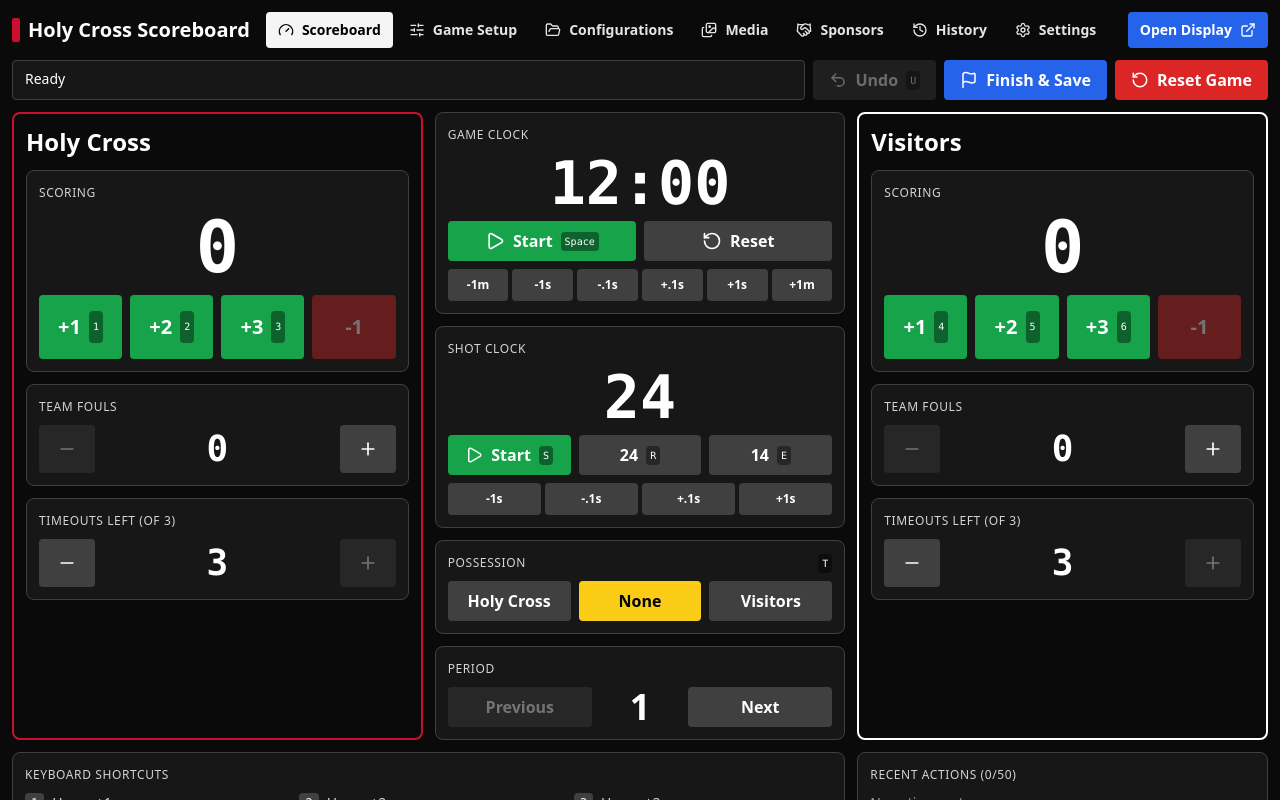
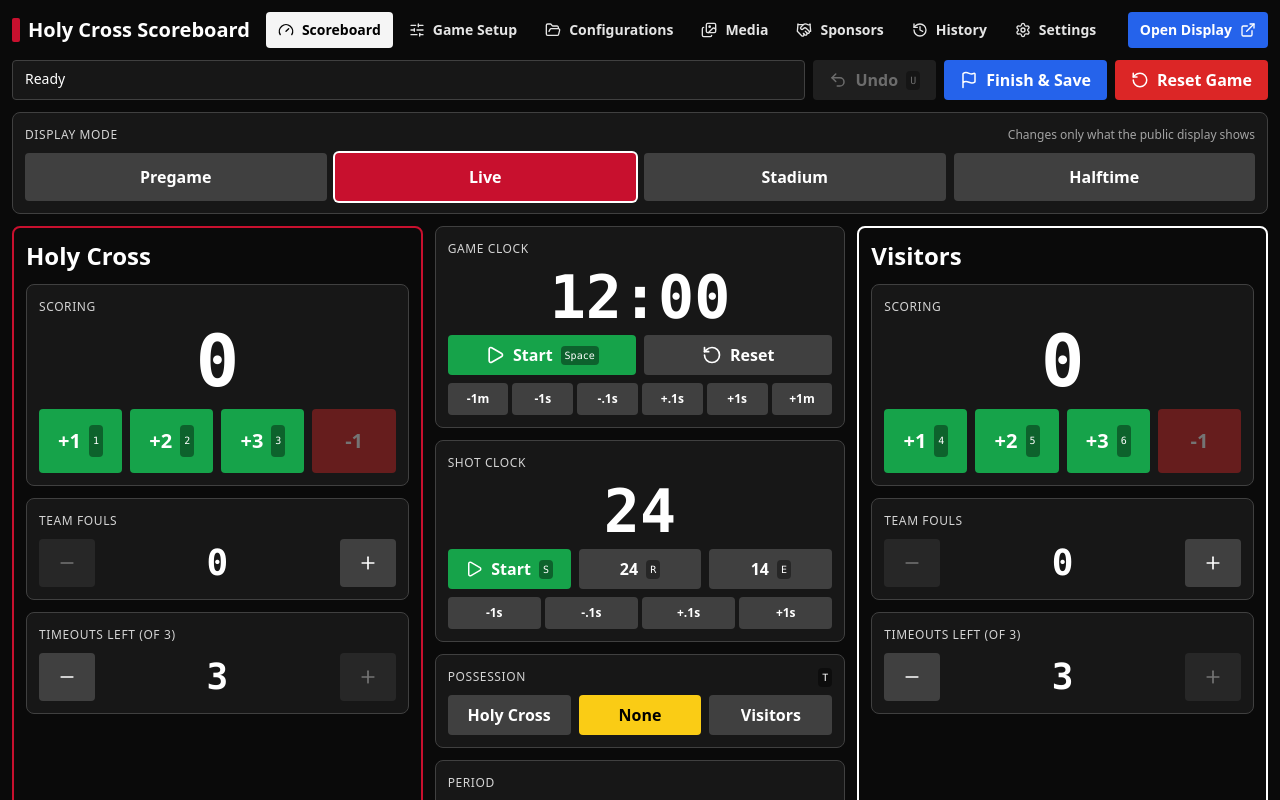
Before and after one commit to jamesabr11/Brightlink-Scoreboard-Application, a React (Vite) app: page / in a window 1280 px wide. Shown: the top 800 px of the page. Built offline with nearby package versions, Linux system fonts and the light colour scheme.

Commit message:
feat(operator): add display mode switching and countdown controls (#2)

```diff
--- a/src/components/basketball/OperatorView.tsx
+++ b/src/components/basketball/OperatorView.tsx
@@ -4,6 +4,7 @@ import { ClockDisplay } from './ClockDisplay';
 import { SHORTCUTS, keyName, shortcutKey, useShortcuts } from './shortcuts';
 import { negative, neutral, positive, primary, buttonBase } from './styles';
 import { Panel, TeamLogo } from './ui';
+import { PresentationPanel } from './PresentationPanel';
 import { Flag, Play, Pause, Plus, Minus, RotateCcw, Undo2 } from 'lucide-react';
 
 const Kbd: React.FC<{ id: string }> = ({ id }) => (
@@ -119,6 +120,8 @@ export const OperatorView: React.FC = () => {
         <GameActions />
       </div>
 
+      <PresentationPanel />
+
       <div className="grid md:grid-cols-2 lg:grid-cols-3 gap-3">
         <TeamPanel side="home" />
 
--- /dev/null
+++ b/src/components/basketball/PresentationPanel.tsx
@@ -0,0 +1,59 @@
+import { usePresentationStore } from '../../store/usePresentationStore';
+import { PRESENTATION_MODES } from '../../types/presentation';
+import type { CountdownId, PresentationMode } from '../../types/presentation';
+import { ClockDisplay } from './ClockDisplay';
+import { NumberField, Panel } from './ui';
+import { buttonBase, neutral, negative, positive } from './styles';
+import { Pause, Play, RotateCcw } from 'lucide-react';
+
+const LABELS: Record<PresentationMode, string> = { pregame: 'Pregame', live: 'Live', stadium: 'Stadium', halftime: 'Halftime' };
+const COUNTDOWN_FOR: Partial<Record<PresentationMode, { id: CountdownId; title: string }>> = {
+  pregame: { id: 'pregame', title: 'Tip-off countdown' },
+  halftime: { id: 'halftime', title: 'Second-half countdown' },
+};
+
+const CountdownControls: React.FC<{ id: CountdownId; title: string }> = ({ id, title }) => {
+  const countdown = usePresentationStore((state) => state.countdowns[id]);
+  const { startCountdown, pauseCountdown, resetCountdown, setCountdownDuration, adjustCountdown } = usePresentationStore.getState();
+  return (
+    <div className="mt-3 grid gap-2 md:grid-cols-[auto_1fr_auto] items-end" role="group" aria-label={title}>
+      <ClockDisplay clock={countdown} kind="countdown" size="large" label={title} />
+      <div className="grid grid-cols-4 gap-2">
+        {countdown.isRunning ? (
+          <button onClick={() => pauseCountdown(id)} className={`${negative} py-2`}><Pause size={18} />Pause</button>
+        ) : (
+          <button onClick={() => startCountdown(id)} disabled={countdown.remainingTime <= 0} className={`${positive} py-2`}><Play size={18} />Start</button>
+        )}
+        <button onClick={() => resetCountdown(id)} className={`${neutral} py-2`}><RotateCcw size={18} />Reset</button>
+        <button aria-label={`${title} minus 1 minute`} onClick={() => adjustCountdown(id, -60)} className={`${neutral} py-2`}>-1m</button>
+        <button aria-label={`${title} plus 1 minute`} onClick={() => adjustCountdown(id, 60)} className={`${neutral} py-2`}>+1m</button>
+      </div>
+      <NumberField label="Length (min, 0 hides)" min={0} value={Math.round(countdown.duration / 60)} onChange={(minutes) => setCountdownDuration(id, minutes * 60)} />
+    </div>
+  );
+};
+
+export const PresentationPanel: React.FC = () => {
+  const mode = usePresentationStore((state) => state.mode);
+  const setMode = usePresentationStore((state) => state.setMode);
+  const countdown = COUNTDOWN_FOR[mode];
+  return (
+    <div className="mb-3">
+      <Panel title="Display Mode" aside={<span className="text-xs text-neutral-400">Changes only what the public display shows</span>}>
+        <div className="grid grid-cols-2 md:grid-cols-4 gap-2" role="group" aria-label="Display mode">
+          {PRESENTATION_MODES.map((id) => (
+            <button
+              key={id}
+              onClick={() => setMode(id)}
+              aria-pressed={mode === id}
+              className={mode === id ? `${buttonBase} bg-[var(--brand)] py-3 ring-2 ring-white` : `${neutral} py-3`}
+            >
+              {LABELS[id]}
+            </button>
+          ))}
+        </div>
+        {countdown && <CountdownControls {...countdown} />}
+      </Panel>
+    </div>
+  );
+};
```
